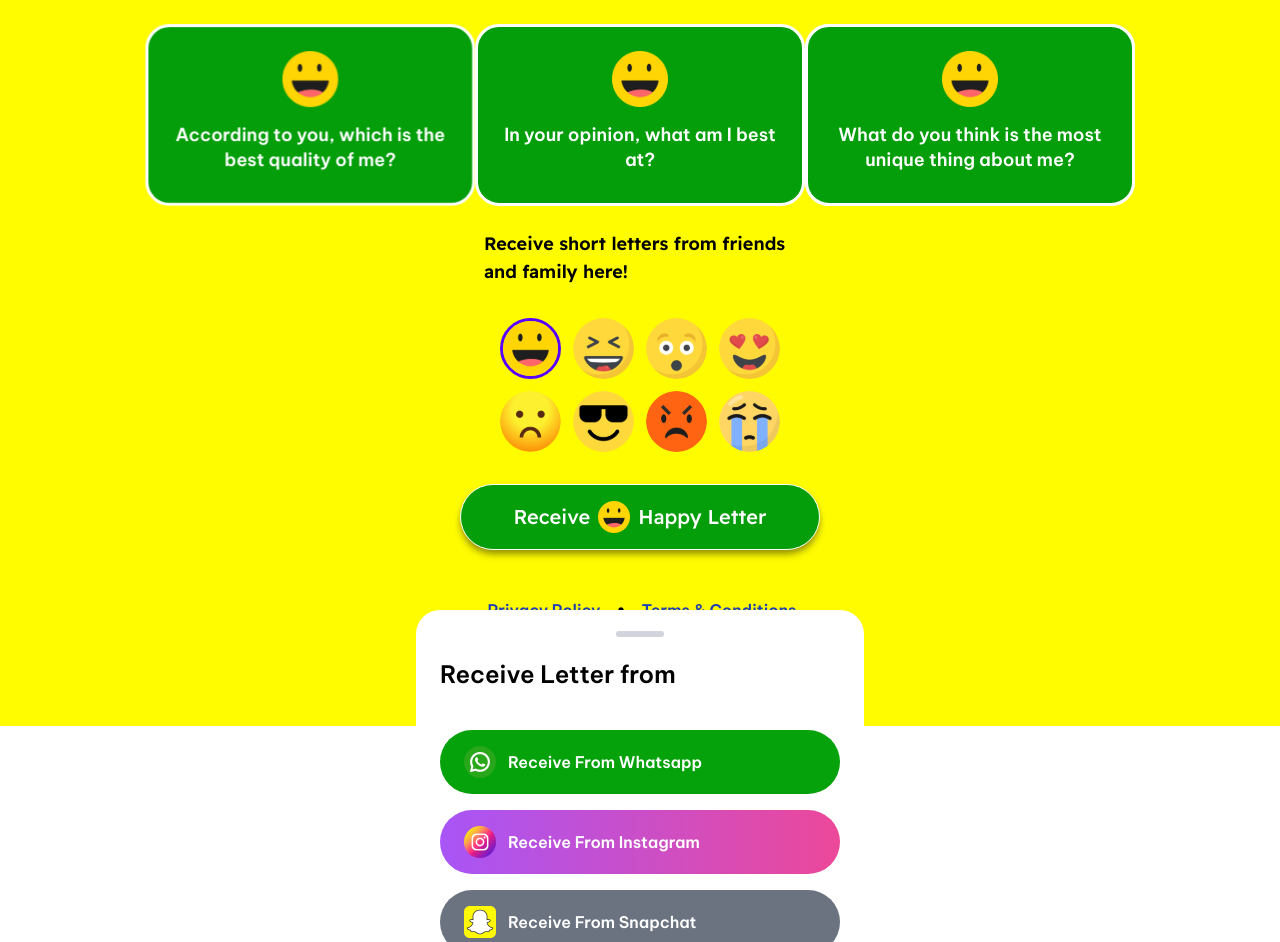
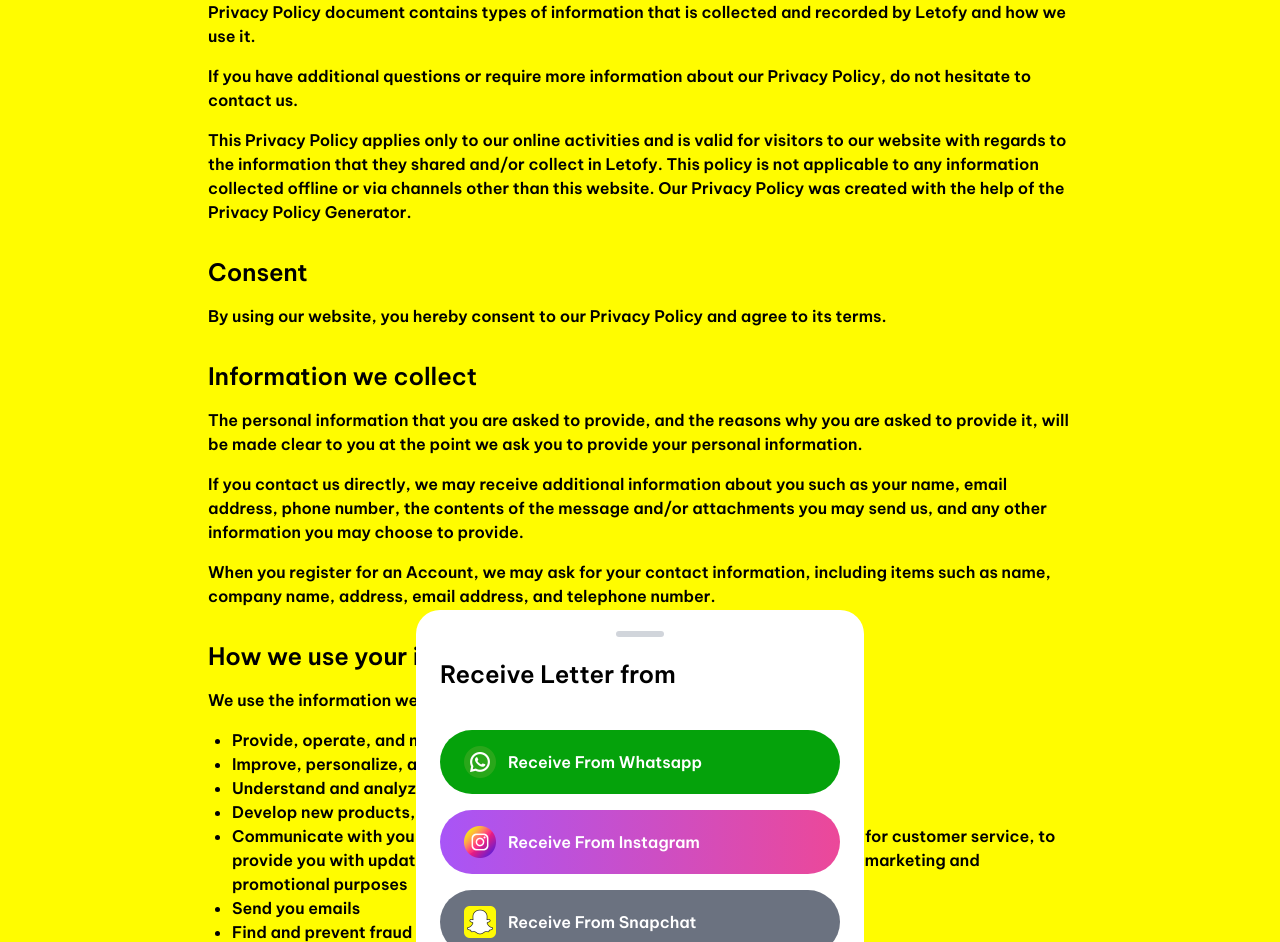
Before and after one commit to gitbygaurav/letofy, a React (Vite) app: page /privacy-policy in a window 1280 px wide. Before the commit this address led to /. Shown: the part 190-1132 px from the top of the page. Before the commit the page ends 916 px from the top, so only its background shows below. Built offline with nearby package versions, Linux system fonts and the light colour scheme; a web font is replaced by a local one.

Commit message:
Add Privacy Policy route, update ReceiveButtons text, and adjust WriteLetter styles

```diff
--- a/package.json
+++ b/package.json
@@ -7,7 +7,8 @@
     "dev": "vite --host",
     "build": "vite build",
     "lint": "eslint .",
-    "preview": "vite preview"
+    "preview": "vite preview",
+    "host": "vite --host"
   },
   "dependencies": {
     "firebase": "^11.0.1",
--- a/src/components/ReceiveButtons.jsx
+++ b/src/components/ReceiveButtons.jsx
@@ -83,6 +83,7 @@
         style={{ backgroundColor: currentCard.bgColor }}
       >
         <span className="inline-block">Receive</span>
+        <span className="inline-block">Your</span>
         <div className="relative inline-flex">
           <img
             src={currentCard.emoji}
--- a/src/components/WriteLetter.jsx
+++ b/src/components/WriteLetter.jsx
@@ -322,11 +322,11 @@
                 setLetterContent(e.target.value);
                 setContentError("");
               }}
-              className="w-full text-center font-semibold font-beVietnam min-h-[120px] text-gray-600 text-lg
+              className="w-full text-center font-semibold font-beVietnam min-h-[80px] text-gray-600 text-lg
               resize-none border-none focus:ring-0 focus:outline-none bg-transparent"
             />
             {!letterContent && (
-              <div className="absolute inset-0 flex items-center justify-center p-6 pointer-events-none">
+              <div className="absolute inset-0 flex items-center justify-center px-6 pointer-events-none">
                 <p className="text-center font-semibold font-beVietnam text-[15px] text-gray-400">
                   Type your answer or select from the texts given below
                 </p>
--- a/src/pages/PrivacyPolicy.jsx
+++ b/src/pages/PrivacyPolicy.jsx
@@ -1,103 +1,103 @@
-// import { useEffect } from "react";
+import { useEffect } from "react";
 
-// const PrivacyPolicy = () => {
-//   useEffect(() => {
-//     window.scrollTo(0, 0);
-//   }, []);
+const PrivacyPolicy = () => {
+  useEffect(() => {
+    window.scrollTo(0, 0);
+  }, []);
 
-//   return (
-//     <div className="max-w-4xl mx-auto px-4 py-8 font-beVietnam">
-//       <div className="prose prose-lg max-w-none">
-//         <h1 className="text-3xl font-bold mb-6">Privacy Policy for Letofy</h1>
+  return (
+    <div className="max-w-4xl mx-auto px-4 py-8 font-beVietnam">
+      <div className="prose prose-lg max-w-none">
+        <h1 className="text-3xl font-bold mb-6">Privacy Policy for Letofy</h1>
 
-//         <p className="mb-4">
-//           At Letofy, accessible from www.letofy.com, one of our main priorities is the privacy of our visitors. This Privacy Policy document contains types of information that is collected and recorded by Letofy and how we use it.
-//         </p>
+        <p className="mb-4">
+          At Letofy, accessible from www.letofy.com, one of our main priorities is the privacy of our visitors. This Privacy Policy document contains types of information that is collected and recorded by Letofy and how we use it.
+        </p>
 
-//         <p className="mb-4">
-//           If you have additional questions or require more information about our Privacy Policy, do not hesitate to contact us.
-//         </p>
+        <p className="mb-4">
+          If you have additional questions or require more information about our Privacy Policy, do not hesitate to contact us.
+        </p>
 
-//         <p className="mb-4">
-//           This Privacy Policy applies only to our online activities and is valid for visitors to our website with regards to the information that they shared and/or collect in Letofy. This policy is not applicable to any information collected offline or via channels other than this website. Our Privacy Policy was created with the help of the <a href="https://tools.bloggingqna.com/">Privacy Policy Generator</a>.
-//         </p>
+        <p className="mb-4">
+          This Privacy Policy applies only to our online activities and is valid for visitors to our website with regards to the information that they shared and/or collect in Letofy. This policy is not applicable to any information collected offline or via channels other than this website. Our Privacy Policy was created with the help of the <a href="https://tools.bloggingqna.com/">Privacy Policy Generator</a>.
+        </p>
 
-//         <h2 className="text-2xl font-semibold mt-8 mb-4">Consent</h2>
-//         <p className="mb-4">
-//           By using our website, you hereby consent to our Privacy Policy and agree to its terms.
-//         </p>
+        <h2 className="text-2xl font-semibold mt-8 mb-4">Consent</h2>
+        <p className="mb-4">
+          By using our website, you hereby consent to our Privacy Policy and agree to its terms.
+        </p>
 
-//         <h2 className="text-2xl font-semibold mt-8 mb-4">Information we collect</h2>
-//         <p className="mb-4">
-//           The personal information that you are asked to provide, and the reasons why you are asked to provide it, will be made clear to you at the point we ask you to provide your personal information.
-//         </p>
-//         <p className="mb-4">
-//           If you contact us directly, we may receive additional information about you such as your name, email address, phone number, the contents of the message and/or attachments you may send us, and any other information you may choose to provide.
-//         </p>
-//         <p className="mb-4">
-//           When you register for an Account, we may ask for your contact information, including items such as name, company name, address, email address, and telephone number.
-//         </p>
+        <h2 className="text-2xl font-semibold mt-8 mb-4">Information we collect</h2>
+        <p className="mb-4">
+          The personal information that you are asked to provide, and the reasons why you are asked to provide it, will be made clear to you at the point we ask you to provide your personal information.
+        </p>
+        <p className="mb-4">
+          If you contact us directly, we may receive additional information about you such as your name, email address, phone number, the contents of the message and/or attachments you may send us, and any other information you may choose to provide.
+        </p>
+        <p className="mb-4">
+          When you register for an Account, we may ask for your contact information, including items such as name, company name, address, email address, and telephone number.
+        </p>
 
-//         <h2 className="text-2xl font-semibold mt-8 mb-4">How we use your information</h2>
-//         <p className="mb-4">We use the information we collect in various ways, including to:</p>
-//         <ul className="list-disc pl-6 mb-4">
-//           <li>Provide, operate, and maintain our website</li>
-//           <li>Improve, personalize, and expand our website</li>
-//           <li>Understand and analyze how you use our website</li>
-//           <li>Develop new products, services, features, and functionality</li>
-//           <li>Communicate with you, either directly or through one of our partners, including for customer service, to provide you with updates and other information relating to the website, and for marketing and promotional purposes</li>
-//           <li>Send you emails</li>
-//           <li>Find and prevent fraud</li>
-//         </ul>
+        <h2 className="text-2xl font-semibold mt-8 mb-4">How we use your information</h2>
+        <p className="mb-4">We use the information we collect in various ways, including to:</p>
+        <ul className="list-disc pl-6 mb-4">
+          <li>Provide, operate, and maintain our website</li>
+          <li>Improve, personalize, and expand our website</li>
+          <li>Understand and analyze how you use our website</li>
+          <li>Develop new products, services, features, and functionality</li>
+          <li>Communicate with you, either directly or through one of our partners, including for customer service, to provide you with updates and other information relating to the website, and for marketing and promotional purposes</li>
+          <li>Send you emails</li>
+          <li>Find and prevent fraud</li>
+        </ul>
 
-//         <h2 className="text-2xl font-semibold mt-8 mb-4">Log Files</h2>
-//         <p className="mb-4">
-//           Letofy follows a standard procedure of using log files. These files log visitors when they visit websites. All hosting companies do this and a part of hosting services&apos; analytics. The information collected by log files include internet protocol (IP) addresses, browser type, Internet Service Provider (ISP), date and time stamp, referring/exit pages, and possibly the number of clicks. These are not linked to any information that is personally identifiable. The purpose of the information is for analyzing trends, administering the site, tracking users&apos; movement on the website, and gathering demographic information.
-//         </p>
+        <h2 className="text-2xl font-semibold mt-8 mb-4">Log Files</h2>
+        <p className="mb-4">
+          Letofy follows a standard procedure of using log files. These files log visitors when they visit websites. All hosting companies do this and a part of hosting services&apos; analytics. The information collected by log files include internet protocol (IP) addresses, browser type, Internet Service Provider (ISP), date and time stamp, referring/exit pages, and possibly the number of clicks. These are not linked to any information that is personally identifiable. The purpose of the information is for analyzing trends, administering the site, tracking users&apos; movement on the website, and gathering demographic information.
+        </p>
 
-//         <h2 className="text-2xl font-semibold mt-8 mb-4">Third Party Privacy Policies</h2>
-//         <p className="mb-4">
-//           Letofy&apos;s Privacy Policy does not apply to other advertisers or websites. Thus, we are advising you to consult the respective Privacy Policies of these third-party ad servers for more detailed information. It may include their practices and instructions about how to opt-out of certain options.
-//         </p>
-//         <p className="mb-4">
-//           You can choose to disable cookies through your individual browser options. To know more detailed information about cookie management with specific web browsers, it can be found at the browsers&apos; respective websites.
-//         </p>
+        <h2 className="text-2xl font-semibold mt-8 mb-4">Third Party Privacy Policies</h2>
+        <p className="mb-4">
+          Letofy&apos;s Privacy Policy does not apply to other advertisers or websites. Thus, we are advising you to consult the respective Privacy Policies of these third-party ad servers for more detailed information. It may include their practices and instructions about how to opt-out of certain options.
+        </p>
+        <p className="mb-4">
+          You can choose to disable cookies through your individual browser options. To know more detailed information about cookie management with specific web browsers, it can be found at the browsers&apos; respective websites.
+        </p>
 
-//         <h2 className="text-2xl font-semibold mt-8 mb-4">CCPA Privacy Rights (Do Not Sell My Personal Information)</h2>
-//         <p className="mb-4">Under the CCPA, among other rights, California consumers have the right to:</p>
-//         <ul className="list-disc pl-6 mb-4">
-//           <li>Request that a business that collects a consumer&apos;s personal data disclose the categories and specific pieces of personal data that a business has collected about consumers.</li>
-//           <li>Request that a business delete any personal data about the consumer that a business has collected.</li>
-//           <li>Request that a business that sells a consumer&apos;s personal data, not sell the consumer&apos;s personal data.</li>
-//         </ul>
-//         <p className="mb-4">
-//           If you make a request, we have one month to respond to you. If you would like to exercise any of these rights, please contact us.
-//         </p>
+        <h2 className="text-2xl font-semibold mt-8 mb-4">CCPA Privacy Rights (Do Not Sell My Personal Information)</h2>
+        <p className="mb-4">Under the CCPA, among other rights, California consumers have the right to:</p>
+        <ul className="list-disc pl-6 mb-4">
+          <li>Request that a business that collects a consumer&apos;s personal data disclose the categories and specific pieces of personal data that a business has collected about consumers.</li>
+          <li>Request that a business delete any personal data about the consumer that a business has collected.</li>
+          <li>Request that a business that sells a consumer&apos;s personal data, not sell the consumer&apos;s personal data.</li>
+        </ul>
+        <p className="mb-4">
+          If you make a request, we have one month to respond to you. If you would like to exercise any of these rights, please contact us.
+        </p>
 
-//         <h2 className="text-2xl font-semibold mt-8 mb-4">GDPR Data Protection Rights</h2>
-//         <p className="mb-4">We would like to make sure you are fully aware of all of your data protection rights. Every user is entitled to the following:</p>
-//         <ul className="list-disc pl-6 mb-4">
-//           <li>The right to access – You have the right to request copies of your personal data. We may charge you a small fee for this service.</li>
-//           <li>The right to rectification – You have the right to request that we correct any information you believe is inaccurate. You also have the right to request that we complete the information you believe is incomplete.</li>
-//           <li>The right to erasure – You have the right to request that we erase your personal data, under certain conditions.</li>
-//           <li>The right to restrict processing – You have the right to request that we restrict the processing of your personal data, under certain conditions.</li>
-//           <li>The right to object to processing – You have the right to object to our processing of your personal data, under certain conditions.</li>
-//           <li>The right to data portability – You have the right to request that we transfer the data that we have collected to another organization, or directly to you, under certain conditions.</li>
-//         </ul>
-//         <p className="mb-4">
-//           If you make a request, we have one month to respond to you. If you would like to exercise any of these rights, please contact us.
-//         </p>
+        <h2 className="text-2xl font-semibold mt-8 mb-4">GDPR Data Protection Rights</h2>
+        <p className="mb-4">We would like to make sure you are fully aware of all of your data protection rights. Every user is entitled to the following:</p>
+        <ul className="list-disc pl-6 mb-4">
+          <li>The right to access – You have the right to request copies of your personal data. We may charge you a small fee for this service.</li>
+          <li>The right to rectification – You have the right to request that we correct any information you believe is inaccurate. You also have the right to request that we complete the information you believe is incomplete.</li>
+          <li>The right to erasure – You have the right to request that we erase your personal data, under certain conditions.</li>
+          <li>The right to restrict processing – You have the right to request that we restrict the processing of your personal data, under certain conditions.</li>
+          <li>The right to object to processing – You have the right to object to our processing of your personal data, under certain conditions.</li>
+          <li>The right to data portability – You have the right to request that we transfer the data that we have collected to another organization, or directly to you, under certain conditions.</li>
+        </ul>
+        <p className="mb-4">
+          If you make a request, we have one month to respond to you. If you would like to exercise any of these rights, please contact us.
+        </p>
 
-//         <h2 className="text-2xl font-semibold mt-8 mb-4">Children&apos;s Information</h2>
-//         <p className="mb-4">
-//           Another part of our priority is adding protection for children while using the internet. We encourage parents and guardians to observe, participate in, and/or monitor and guide their online activity.
-//         </p>
-//         <p className="mb-4">
-//           Letofy does not knowingly collect any Personal Identifiable Information from children under the age of 13. If you think that your child provided this kind of information on our website, we strongly encourage you to contact us immediately and we will do our best efforts to promptly remove such information from our records.
-//         </p>
-//       </div>
-//     </div>
-//   );
-// };
+        <h2 className="text-2xl font-semibold mt-8 mb-4">Children&apos;s Information</h2>
+        <p className="mb-4">
+          Another part of our priority is adding protection for children while using the internet. We encourage parents and guardians to observe, participate in, and/or monitor and guide their online activity.
+        </p>
+        <p className="mb-4">
+          Letofy does not knowingly collect any Personal Identifiable Information from children under the age of 13. If you think that your child provided this kind of information on our website, we strongly encourage you to contact us immediately and we will do our best efforts to promptly remove such information from our records.
+        </p>
+      </div>
+    </div>
+  );
+};
 
-// export default PrivacyPolicy;
+export default PrivacyPolicy;
```
Also changed, not shown: src/main.jsx (+5 -5 lines).
